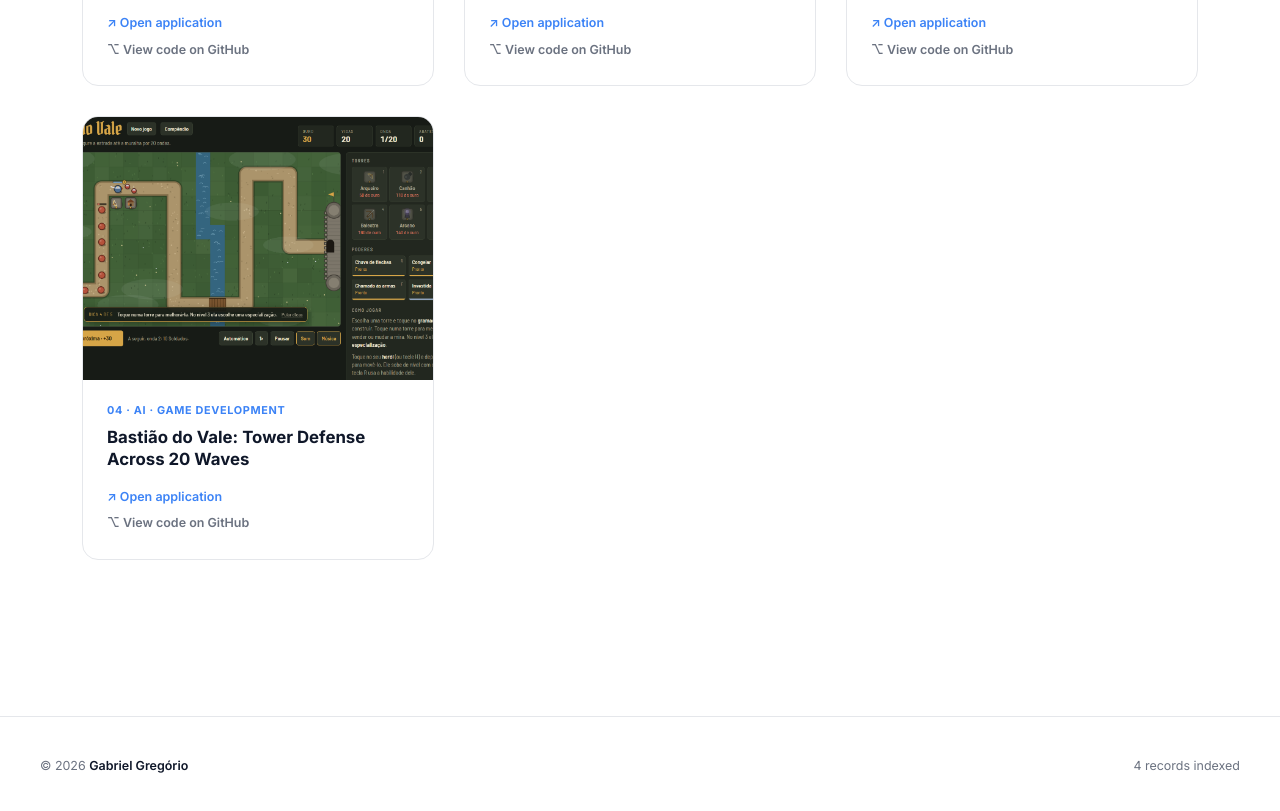
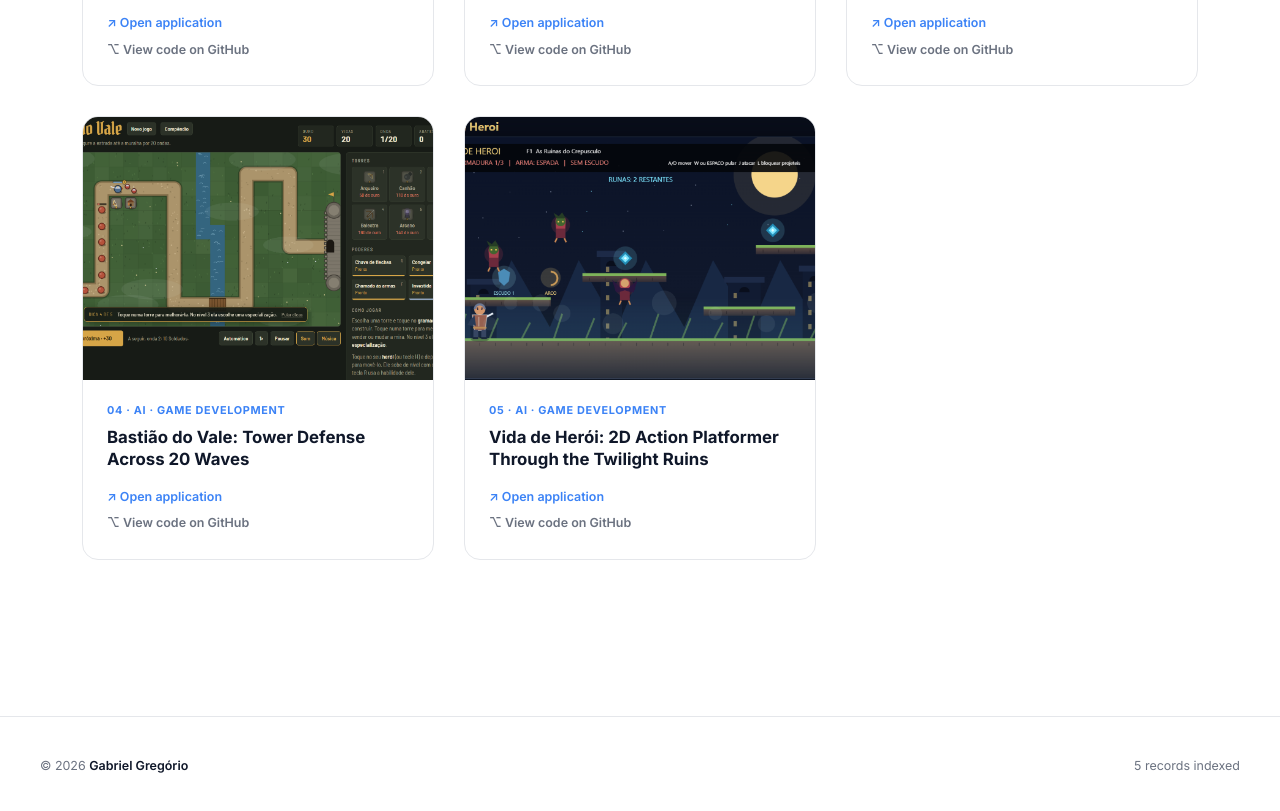
Before and after one commit to gabrielgregoriogithub/Professional_Profile, a website: page ai-games.html in a window 1280 px wide. Shown: the part 675-1486 px from the top of the page. Drawn offline with Linux system fonts and the light colour scheme.

Commit message:
feat: add Vida de Herói to AI Games

```diff
--- a/ai-games.html
+++ b/ai-games.html
@@ -76,12 +76,24 @@
       </div>
     </div>
 
+    <div class="port-card card reveal">
+      <div class="port-thumb-wrap"><img class="port-thumb" src="AI%20Games/vida_de_heroi.png" alt="Vida de Herói"></div>
+      <div class="port-body">
+        <span class="port-cat">05 · AI · Game Development</span>
+        <span class="port-title">Vida de Herói: 2D Action Platformer Through the Twilight Ruins</span>
+        <div class="port-links">
+          <a href="https://gabrielgregoriogithub.github.io/vida_de_heroi/" target="_blank" rel="noopener" class="port-link port-link-app">↗ Open application</a>
+          <a href="https://github.com/gabrielgregoriogithub/vida_de_heroi" target="_blank" rel="noopener" class="port-link">⌥ View code on GitHub</a>
+        </div>
+      </div>
+    </div>
+
   </div>
 </div>
 
 <footer class="tfoot">
   <span>© 2026 <b>Gabriel Gregório</b></span>
-  <span>4 records indexed</span>
+  <span>5 records indexed</span>
 </footer>
 
 <script src="js/site.js"></script>
```
Also changed, not shown: AI Games/vida_de_heroi.png (added).
